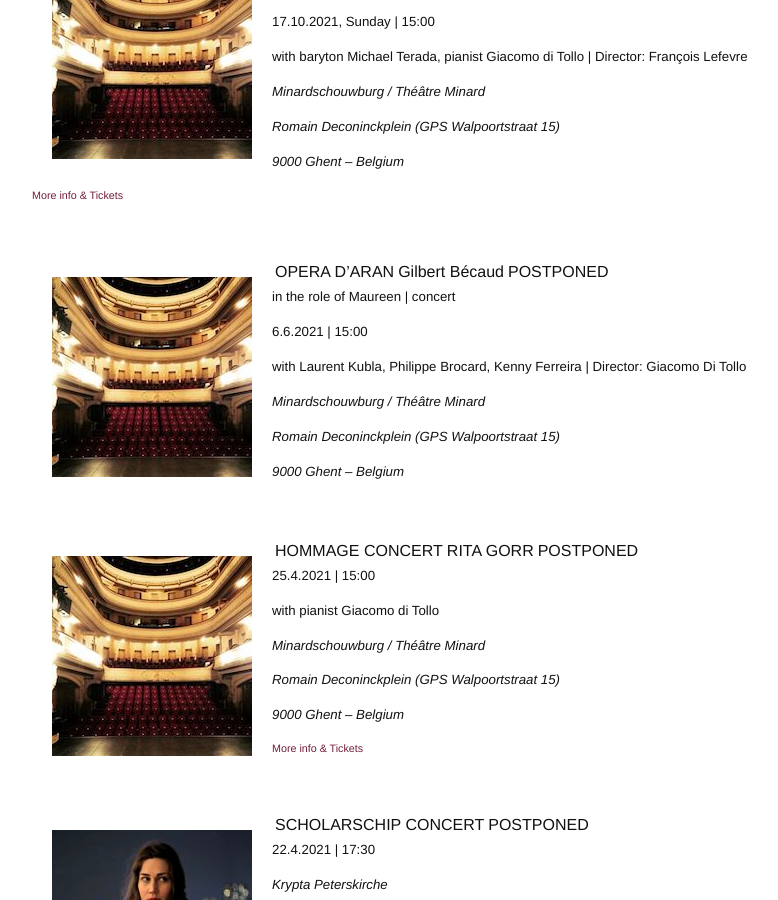
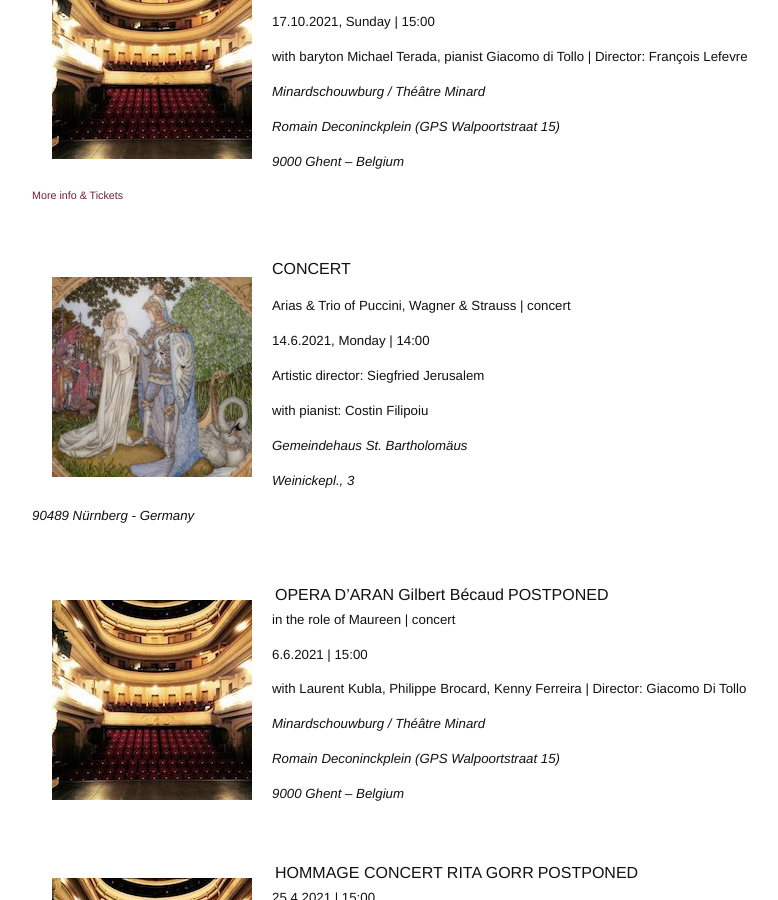
Before and after one commit to annesophie-sevens/annesophie-sevens.github.io, a Jekyll site: the page built from agenda-fr.md, in a window 1280 px wide and 900 px high, scrolled down 631 px. Shown: the whole window, without its empty margins (238-1016 px from the left). Built offline with Jekyll 4.4.1, drawn with Linux system fonts in a browser that asks for light colours; nearby versions of some CDN libraries.

Commit message:
Update agenda-fr.md

```diff
--- a/agenda-fr.md
+++ b/agenda-fr.md
@@ -40,6 +40,26 @@ OPERA AND PASSION
 ##### _9000 Ghent – Belgium_
 
 ###### <a href="https://www.concertorganisatie-lyrica.be" target="_blank">More info & Tickets</a>
+
+&nbsp;
+
+<img style="float: left; padding: 20px" src="/assets/Lohengrin.jpg">
+
+CONCERT
+
+##### Arias & Trio of Puccini, Wagner & Strauss | concert
+
+##### 14.6.2021, Monday | 14:00
+
+##### Artistic director: Siegfried Jerusalem
+
+##### with pianist: Costin Filipoiu
+
+##### _Gemeindehaus St. Bartholomäus_
+
+##### _Weinickepl., 3_
+
+##### _90489 Nürnberg - Germany_
 
 &nbsp;
 
```
